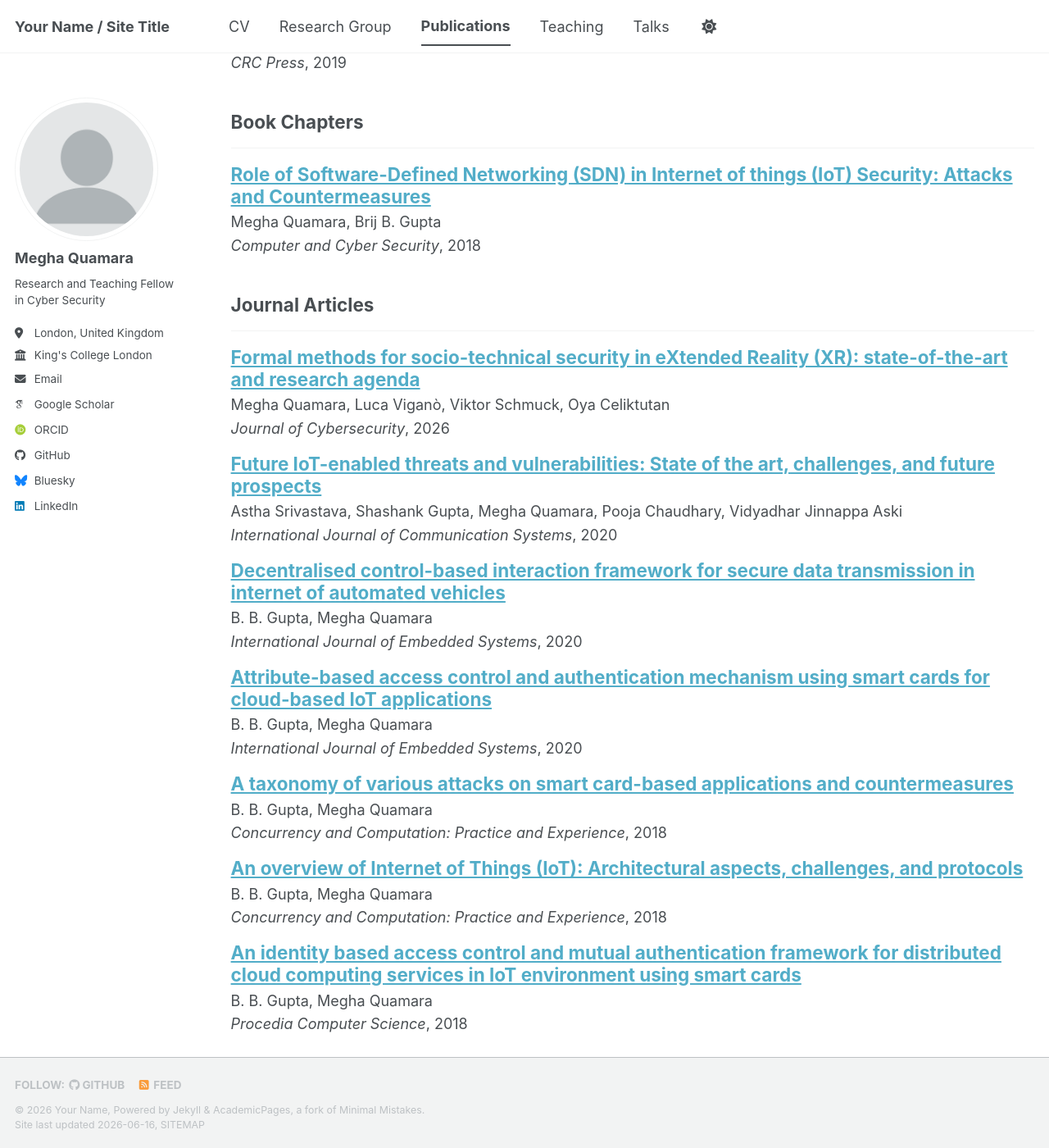
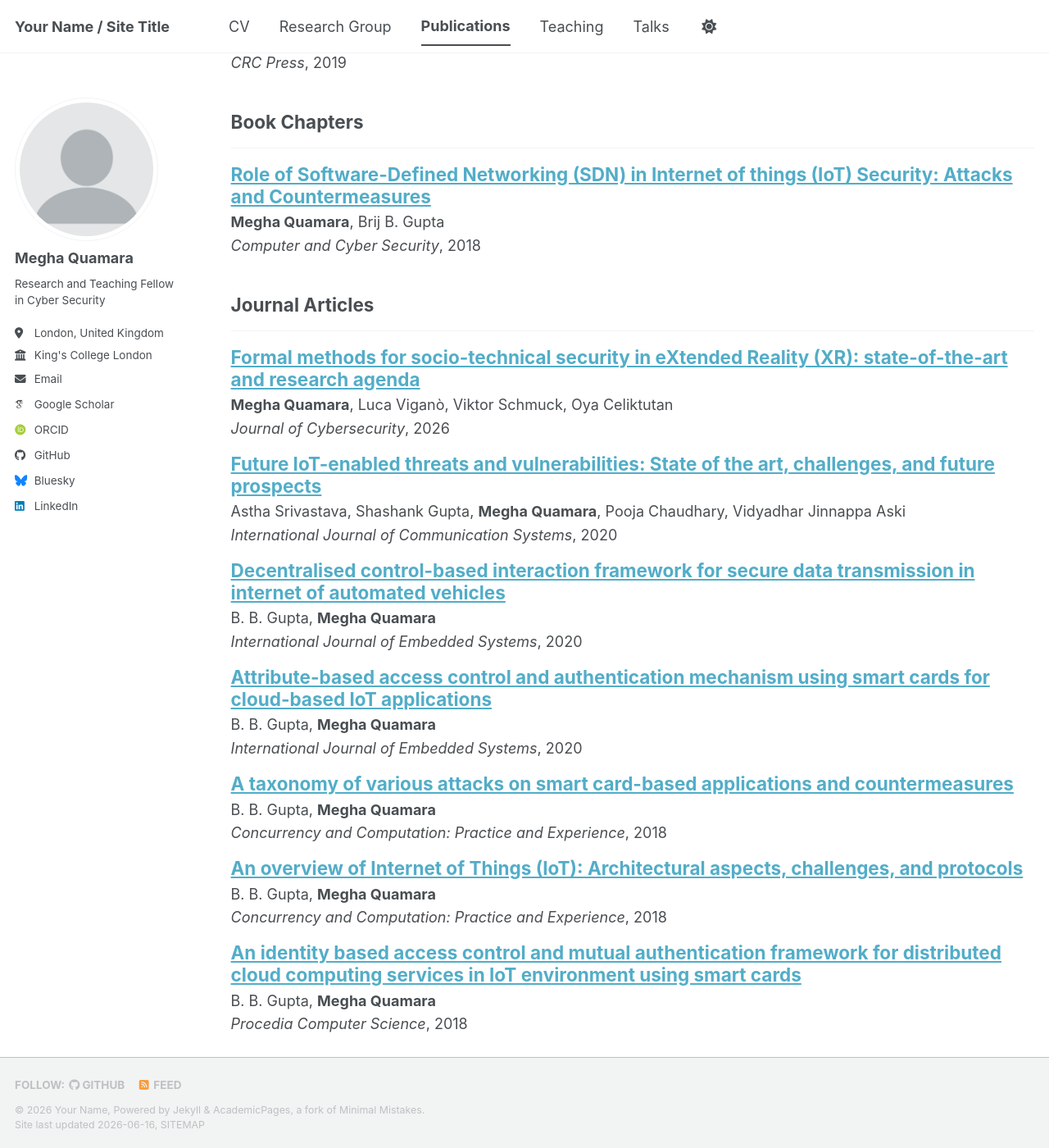
Before and after one commit to meghaquamara/personal-website, a Jekyll site: the page built from _pages/publications.html, in a window 1280 px wide and 1400 px high, scrolled down 407 px. Shown: the whole window at 82% size. Built offline with Jekyll 4.4.1, drawn with Linux system fonts in a browser that asks for light colours; some web fonts are replaced; a script bundle is joined from its source files by our own code; library files that are not in the unit come from our copies; some of the changed text lies outside the part shown.

Commit message:
Update archive-single.html

```diff
--- a/_includes/archive-single.html
+++ b/_includes/archive-single.html
@@ -42,7 +42,10 @@
           <p> {{ post.type }}, <i>{{ post.venue }}</i>, {{ post.date | default: "1900-01-01" | date: "%Y" }} </p>
         {% elsif post.collection == 'publications' %}
           {% if post.authors %}
-          <p>{{ post.authors }}</p>
+          <p>
+  {{ post.authors
+     | replace: "Megha Quamara", "<strong>Megha Quamara</strong>" }}
+</p>
         {% endif %}
         <p>
           <i>{{ post.venue }}</i>,
```
